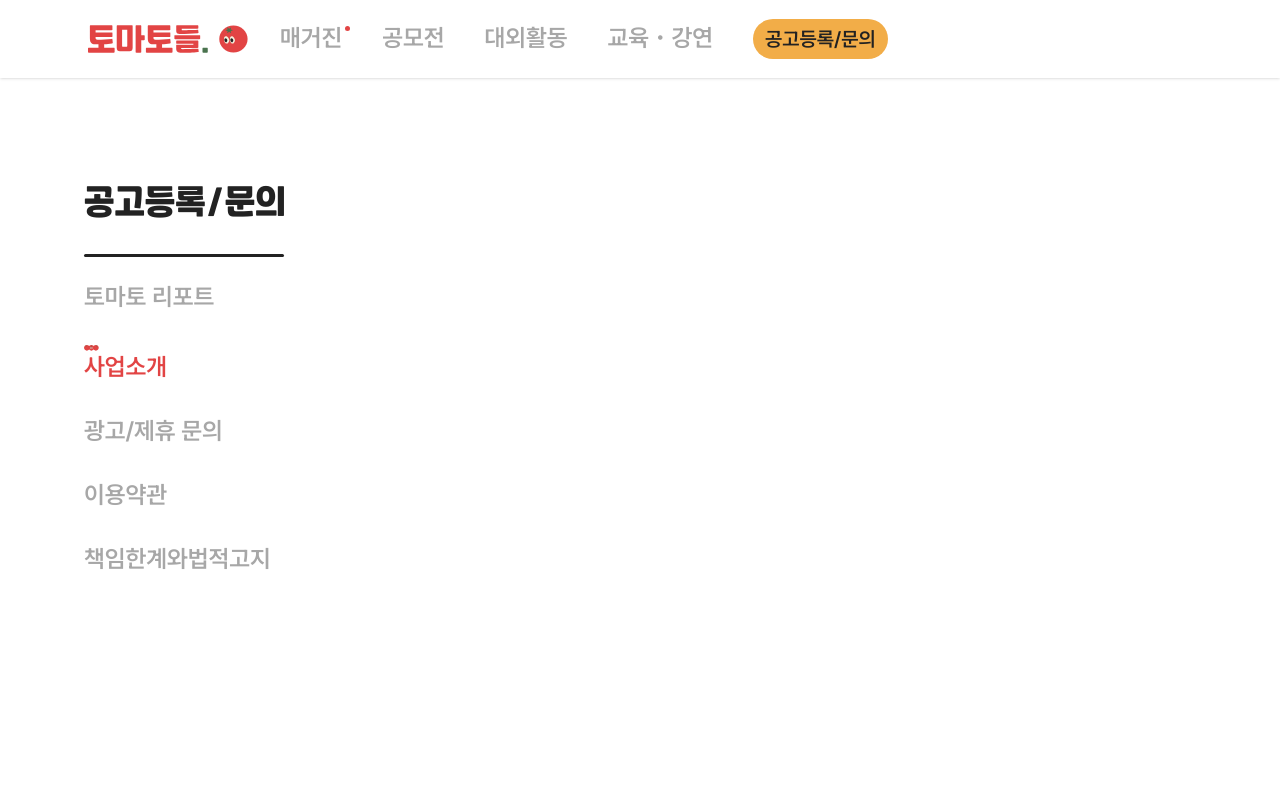
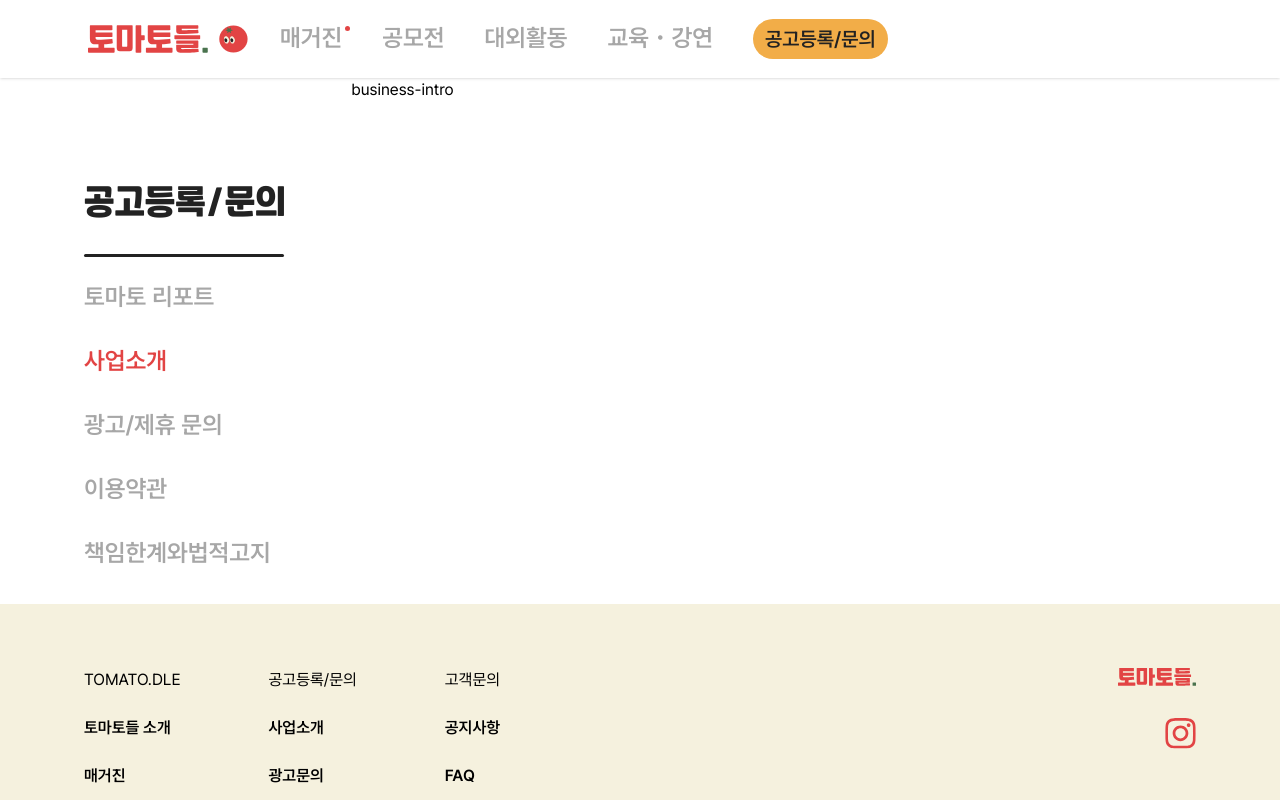
Before and after one commit to hminah0215/tomatoes, a Next.js app: page /cs in a window 1280 px wide. Shown: the top 800 px of the page. Built offline with nearby package versions, Linux system fonts and the light colour scheme.

Commit message:
refactor: 폴더 구조를  링크 페이지 ->  SPA로 변경 #22

```diff
--- a/src/app/cs/SideBar.tsx
+++ /dev/null
@@ -1,55 +0,0 @@
-import Image from 'next/image';
-import Link from 'next/link';
-
-export default function SideBar() {
-  return (
-    <>
-      <div className="flex min-h-screen">
-        {/* 사이드바 */}
-        <div className="space-y-6 mr-[64px] ml-[84px] mt-[104px]">
-          {/* 공고등록/문의 타이틀 */}
-          <div className="text-sub-gray-500 text-[32px] font-normal font-recipe">
-            공고등록/문의
-          </div>
-
-          {/* 아래에 들어가는 바 */}
-          <div className="w-[200px] h-[3px] bg-sub-gray-500 rounded-full mb-[24px]" />
-
-          {/* 메뉴 리스트 */}
-          <div className="space-y-[32px] w-[187px] h-[323px]">
-            {/* 토마토 리포트 */}
-            <div className="text-sub-gray-200 text-2xl font-semibold">
-              <Link href="/cs/tomato-report">토마토 리포트</Link>
-            </div>
-
-            {/* 사업소개 */}
-            <div className="text-point-red-500 text-2xl font-semibold">
-              <Image
-                src="/assets/cs/PC_sidebar_t.svg"
-                alt="Tomato Icon"
-                width={15}
-                height={42}
-              />
-              <Link href="/cs/business-intro">사업소개</Link>
-            </div>
-
-            {/* 광고/제휴 문의 */}
-            <div className="text-sub-gray-200 text-2xl font-semibold mt-[64px]">
-              <Link href="/cs/ad-inquiry">광고/제휴 문의</Link>
-            </div>
-
-            {/* 이용약관 */}
-            <div className="text-sub-gray-200 text-2xl font-semibold">
-              <Link href="/cs/terms">이용약관</Link>
-            </div>
-
-            {/* 책임한계와 법적고지 */}
-            <div className="text-sub-gray-200 text-2xl font-semibold">
-              <Link href="/cs/legal-notice">책임한계와법적고지</Link>
-            </div>
-          </div>
-        </div>
-      </div>
-    </>
-  );
-}
--- /dev/null
+++ b/src/app/cs/components/SideBar.tsx
@@ -0,0 +1,81 @@
+import { Dispatch, SetStateAction } from 'react';
+
+interface SideBarProps {
+  activeContent: string;
+  setActiveContent: Dispatch<SetStateAction<string>>;
+}
+
+export default function SideBar({
+  activeContent,
+  setActiveContent,
+}: SideBarProps) {
+  return (
+    <div className="space-y-6 mr-[64px] ml-[84px] mt-[104px]">
+      {/* 제목 */}
+      <div className="text-sub-gray-500 text-[32px] font-normal font-recipe">
+        공고등록/문의
+      </div>
+
+      {/* 구분선 */}
+      <div className="w-[200px] h-[3px] bg-sub-gray-500 rounded-full mb-[24px]" />
+
+      {/* 리스트 */}
+      <div className="space-y-[32px] w-[187px] h-[323px]">
+        <div
+          className={`text-2xl font-semibold cursor-pointer ${
+            activeContent === 'tomato-report'
+              ? 'text-point-red-500'
+              : 'text-sub-gray-200'
+          }`}
+          onClick={() => setActiveContent('tomato-report')}
+        >
+          토마토 리포트
+        </div>
+
+        <div
+          className={`text-2xl font-semibold cursor-pointer ${
+            activeContent === 'business-intro'
+              ? 'text-point-red-500'
+              : 'text-sub-gray-200'
+          }`}
+          onClick={() => setActiveContent('business-intro')}
+        >
+          사업소개
+        </div>
+
+        <div
+          className={`text-2xl font-semibold cursor-pointer ${
+            activeContent === 'ad-inquiry'
+              ? 'text-point-red-500'
+              : 'text-sub-gray-200'
+          }`}
+          onClick={() => setActiveContent('ad-inquiry')}
+        >
+          광고/제휴 문의
+        </div>
+
+        <div
+          className={`text-2xl font-semibold cursor-pointer ${
+            activeContent === 'terms'
+              ? 'text-point-red-500'
+              : 'text-sub-gray-200'
+          }`}
+          onClick={() => setActiveContent('terms')}
+        >
+          이용약관
+        </div>
+
+        <div
+          className={`text-2xl font-semibold cursor-pointer ${
+            activeContent === 'legal-notice'
+              ? 'text-point-red-500'
+              : 'text-sub-gray-200'
+          }`}
+          onClick={() => setActiveContent('legal-notice')}
+        >
+          책임한계와법적고지
+        </div>
+      </div>
+    </div>
+  );
+}
--- a/src/app/cs/page.tsx
+++ b/src/app/cs/page.tsx
@@ -1,10 +1,42 @@
-import SideBar from './SideBar';
+'use client';
+
+import { useState } from 'react';
+import TomatoReport from './components/TomatoReport';
+import BusinessIntro from './components/BusinessIntro';
+import AdInquiry from './components/AdInquiry';
+import Terms from './components/Terms';
+import LegalNotice from './components/LegalNotice';
+import SideBar from './components/SideBar';
 
 export default function CsPage() {
+  const [activeContent, setActiveContent] = useState('business-intro');
+
+  const renderContent = () => {
+    switch (activeContent) {
+      case 'tomato-report':
+        return <TomatoReport />;
+      case 'business-intro':
+        return <BusinessIntro />;
+      case 'ad-inquiry':
+        return <AdInquiry />;
+      case 'terms':
+        return <Terms />;
+      case 'legal-notice':
+        return <LegalNotice />;
+      default:
+        return <BusinessIntro />;
+    }
+  };
+
   return (
-    <>
-      <SideBar />
-      <h1>page</h1>
-    </>
+    <div className="flex">
+      {/* Sidebar는 고정 */}
+      <SideBar
+        activeContent={activeContent}
+        setActiveContent={setActiveContent}
+      />
+      {/* 선택한 콘텐츠가 표시되는 메인 영역 */}
+      <div className="flex-1">{renderContent()}</div>
+    </div>
   );
 }
```
Also changed, not shown: src/app/cs/components/AdInquiry.tsx (renamed from src/app/cs/ad-inquiry/page.tsx), src/app/cs/components/BusinessIntro.tsx (renamed from src/app/cs/business-intro/page.tsx), src/app/cs/components/LegalNotice.tsx (renamed from src/app/cs/legal-notice/page.tsx), src/app/cs/components/Terms.tsx (renamed from src/app/cs/terms/page.tsx), src/app/cs/components/TomatoReport.tsx (renamed from src/app/cs/tomato-report/page.tsx).
